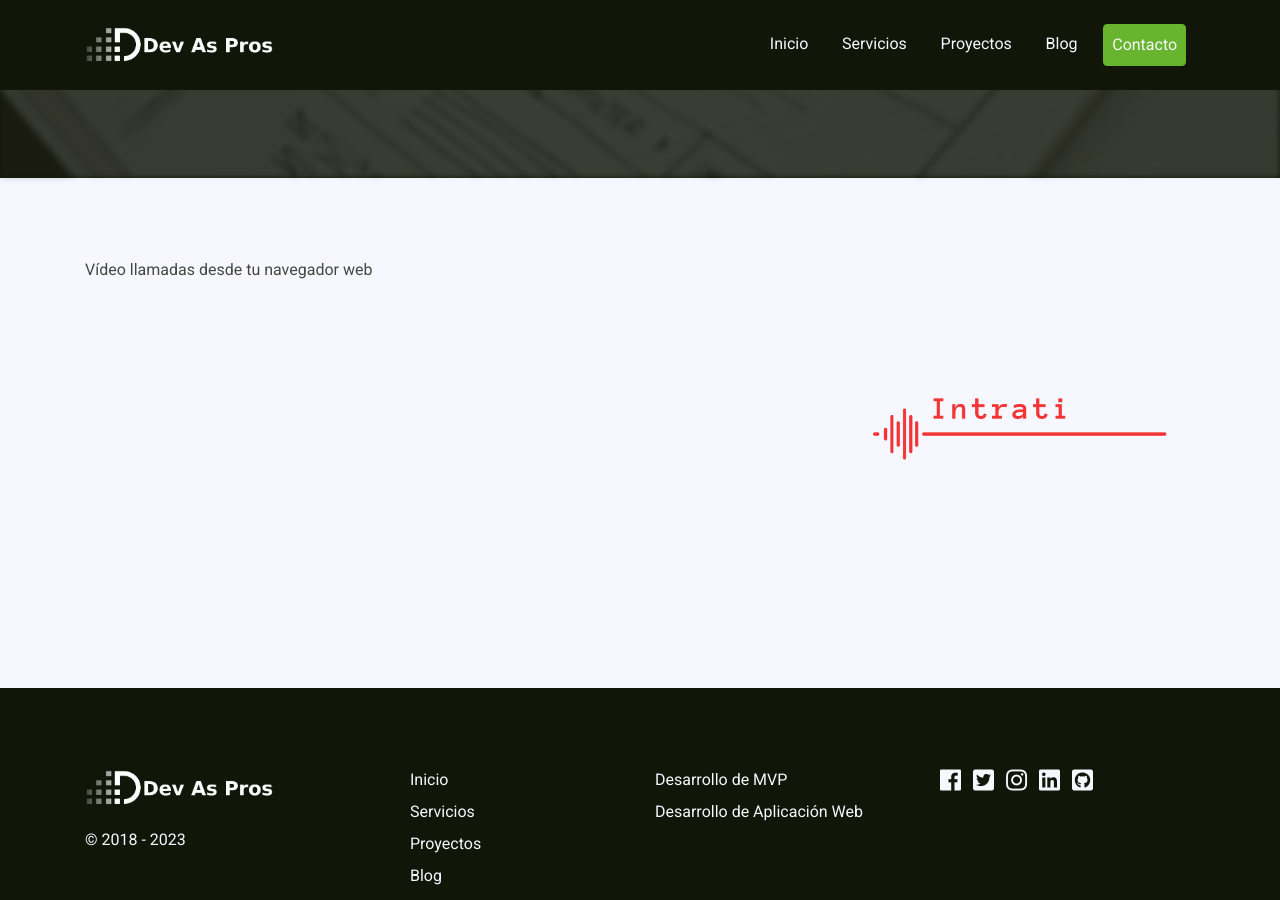
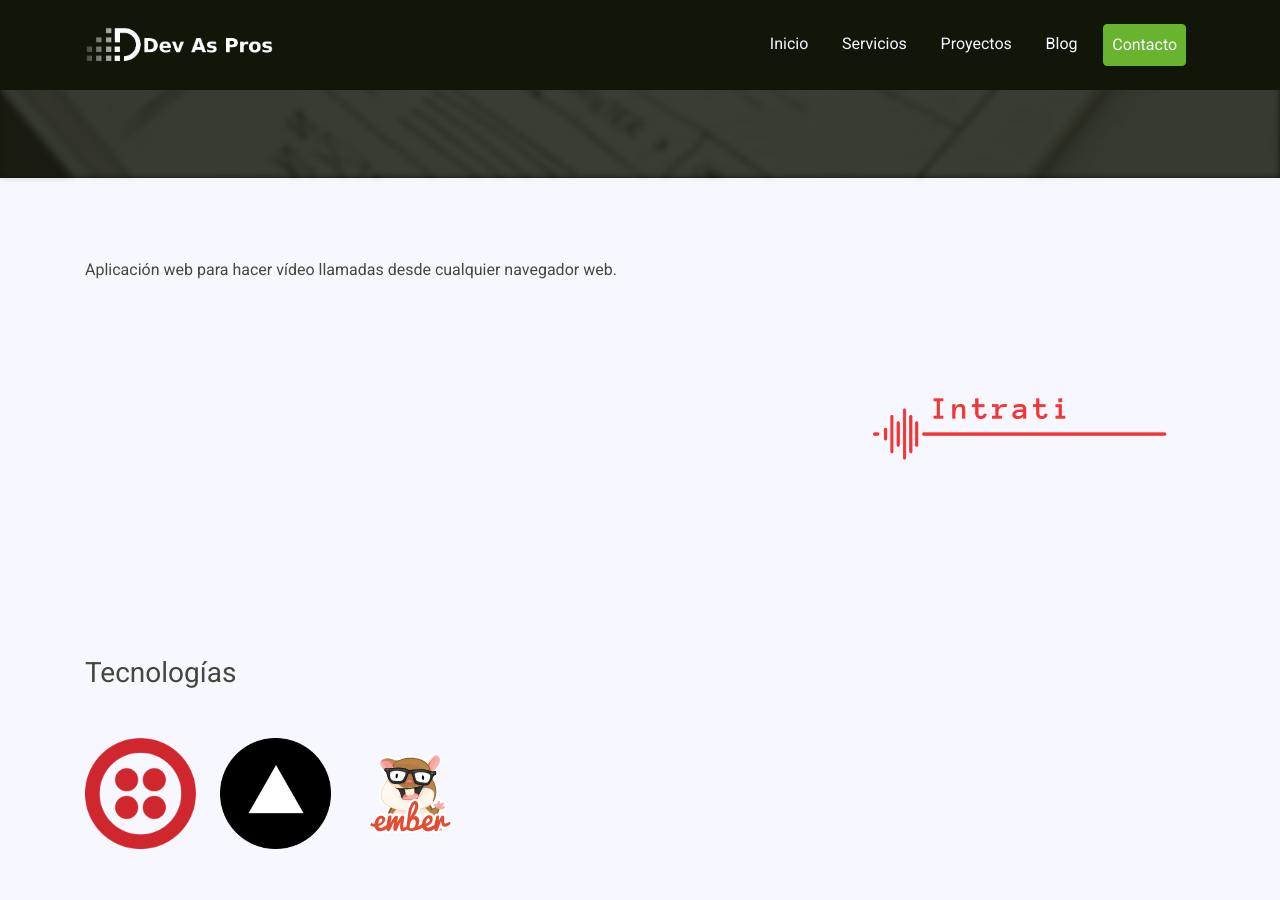
Before and after one commit to devaspros/website, a Jekyll site: the page built from _projects/intrati.html, in a window 1280 px wide and 900 px high, scrolled down 272 px. Built offline with Jekyll 4.4.1, drawn with Linux system fonts in a browser that asks for light colours; comment, search, counter and statistics services are not loaded.

Commit message:
Intrati project page

```diff
--- a/_projects/intrati.html
+++ b/_projects/intrati.html
@@ -1,10 +1,10 @@
 ---
+layout: default
+
 name: Intrati
 description: Vídeo llamadas desde tu navegador web
 class_name: intrati
 image: /images/projects-logos/intrati_logo.png
-
-layout: default
 ---
 
 <section class="projects-page">
@@ -20,7 +20,9 @@ layout: default
 
     <div class="row">
       <div class="col-md-8">
-        {{ page.description }}
+        <p>
+          Aplicación web para hacer vídeo llamadas desde cualquier navegador web.
+        </p>
       </div>
 
       <div class="col-md-4">
@@ -29,4 +31,16 @@ layout: default
     </div>
 
   </div>
+
+  <div class="container tech-stack">
+    <h3 class="mt-5 mb-4">Tecnologías</h3>
+
+    <div class="d-flex flex-row mt-5">
+      <img src="/images/tech-logos/twilio-logo.png" alt="Twilio" title="Twilio">
+
+      <img src="/images/tech-logos/vercel-logo.png" alt="Vercel" title="Vercel" class="ml-4">
+
+      <img src="/images/tech-logos/ember-logo.svg" alt="EmberJS" title="EmberJS" class="ml-4">
+    </div>
+  </div>
 </section>
```
Also changed, not shown: images/tech-logos/bitbucket-logo.png (deleted), images/tech-logos/ember-logo.svg (added), images/tech-logos/github-logo.png (deleted), images/tech-logos/herogami-logo.svg (deleted), images/tech-logos/sentry-logo.svg (deleted), images/tech-logos/trello-logo.svg (deleted), images/tech-logos/twilio-logo.png (added), images/tech-logos/twist-logo.png (deleted), images/tech-logos/vercel-logo.png (added), images/tech-logos/wkhtmltopdf-logo.png (deleted), images/tech-logos/zoho-sprints-logo.png (deleted).
